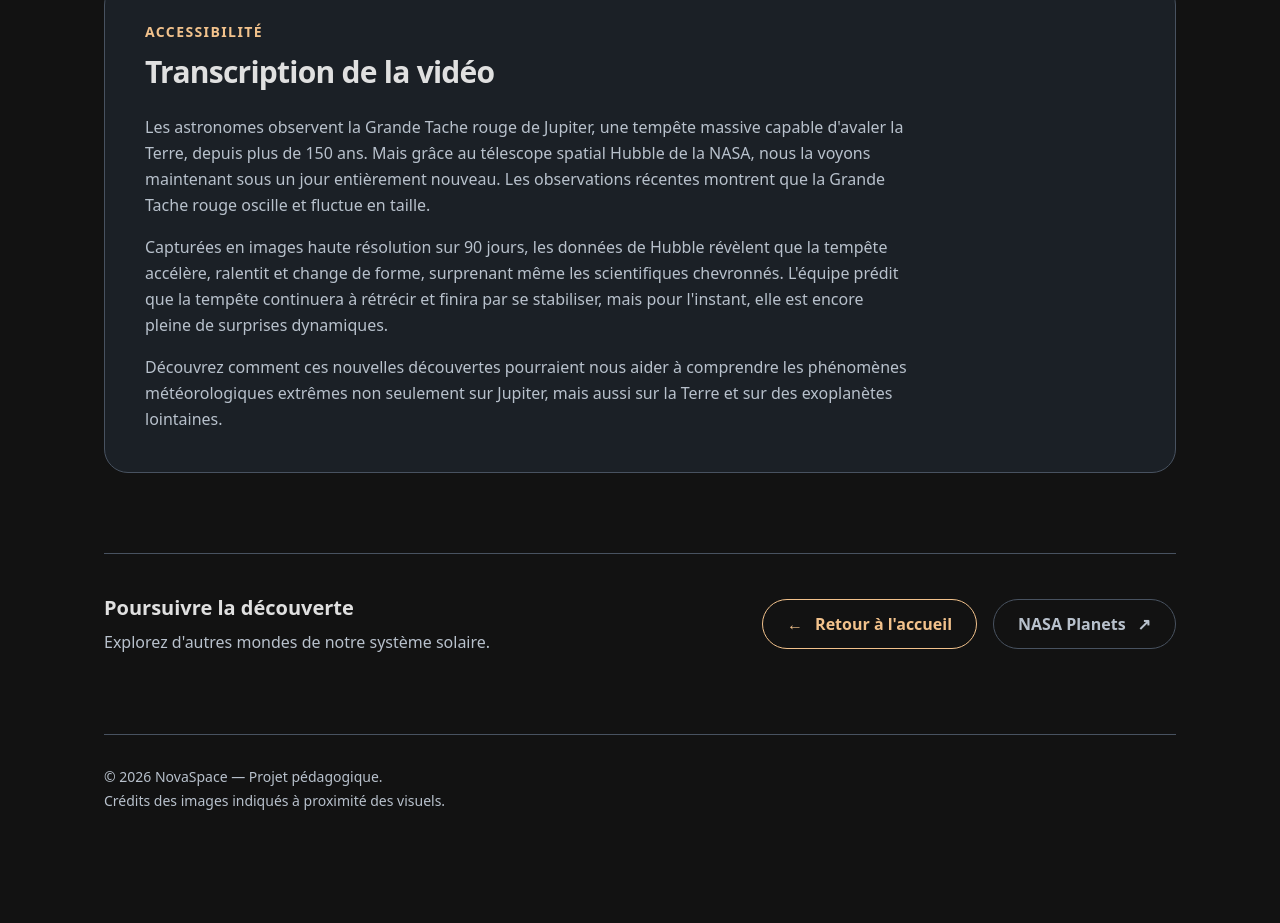
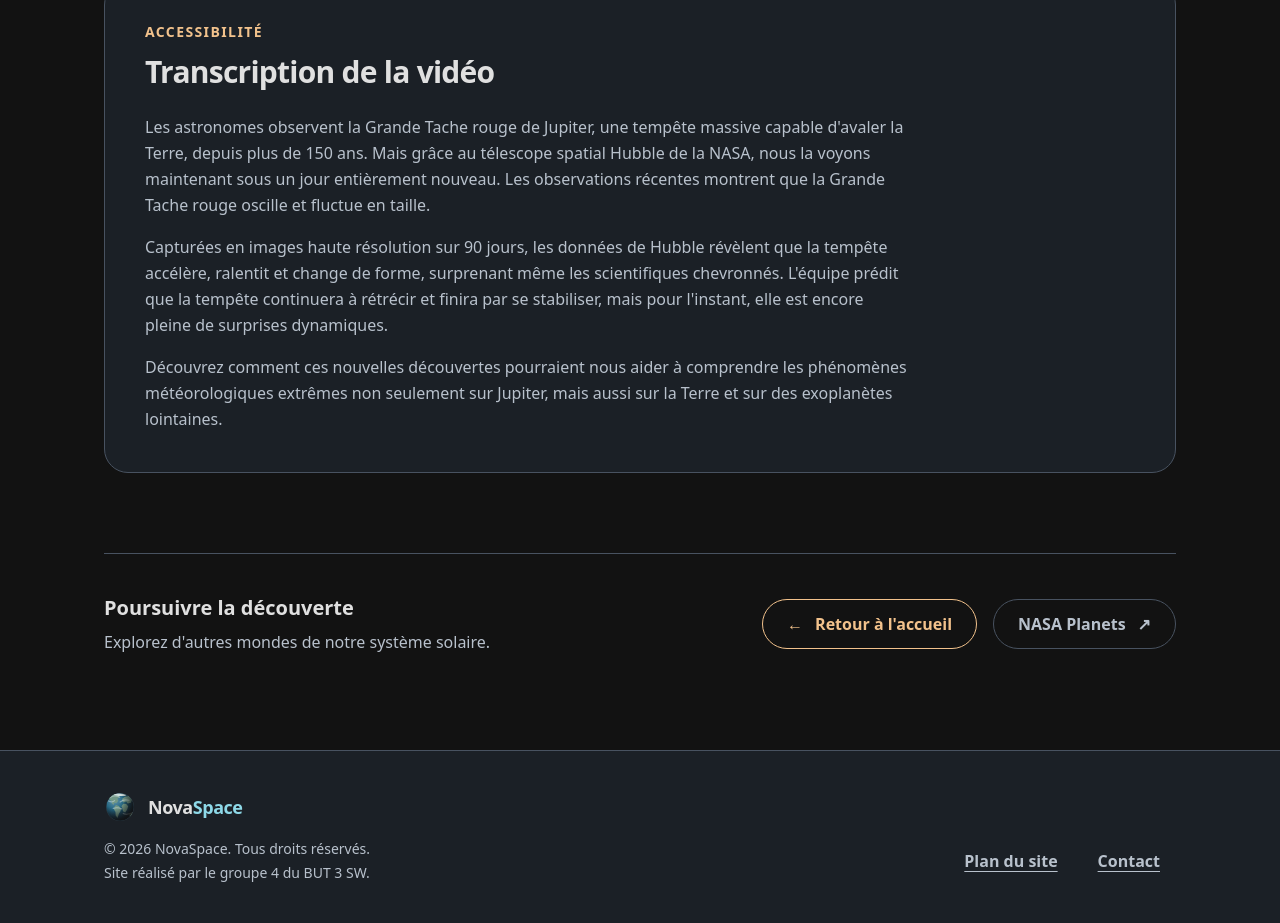
Before and after one commit to BUT-DW-Projects-SOARES/tp-front5-NovaSpace-groupe4-main, a website built with Vite: page src/pages/jupiter.html in a window 1280 px wide. Shown: the part 2958-3881 px from the top of the page. Built offline with nearby package versions, Linux system fonts and the light colour scheme.

Commit message:
Jupiter: utilise le footer global (site-footer)

```diff
--- a/src/pages/jupiter.html
+++ b/src/pages/jupiter.html
@@ -468,16 +468,8 @@
                 </div>
             </section>
 
-            <!-- ─── Footer ─── -->
-            <footer
-                class="mt-14 border-t border-line pt-8 text-sm text-muted sm:mt-20"
-            >
-                <p>© 2026 NovaSpace — Projet pédagogique.</p>
-                <p class="mt-1">
-                    Crédits des images indiqués à proximité des visuels.
-                </p>
-            </footer>
         </main>
+        <site-footer></site-footer>
         <script type="module" src="/src/main.js"></script>
     </body>
 </html>
```
